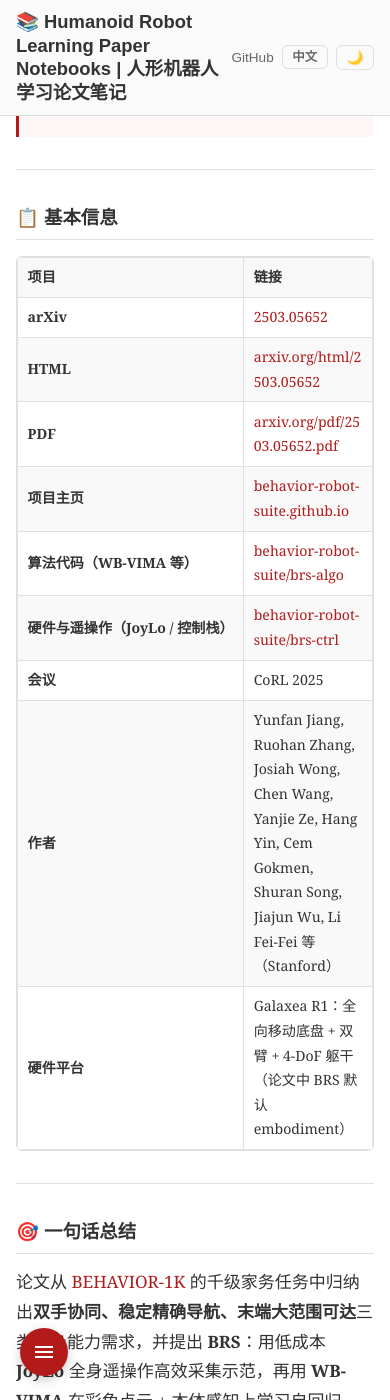
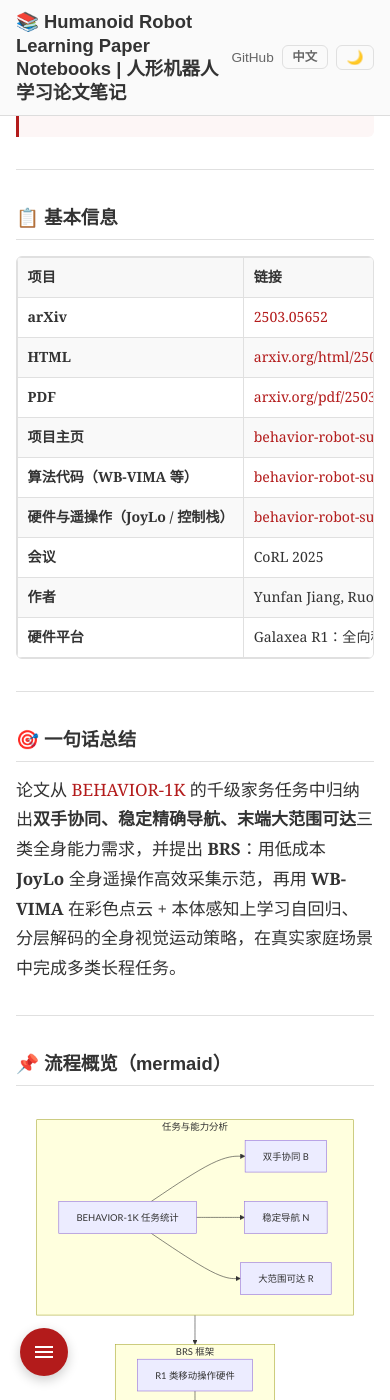
Before and after one commit to ImChong/Humanoid_Robot_Learning_Paper_Notebooks, a Jekyll site: the page built from papers/03_High_Impact_Selection/BEHAVIOR_Robot_Suite_Streamlining_Real-World_Whole-Body_Manipulation/BEHAVIOR_Robot_Suite_Streamlining_Real-World_Whole-Body_Manipulation.md, in a window 390 px wide and 1400 px high, scrolled down 400 px. Built offline with Jekyll 4.4.1, drawn with Linux system fonts in a browser that asks for light colours.

Commit message:
fix(css): 窄屏论文表格改为内容定宽并可横向滚动
在 max-width 1200px 下不再将 .paper-body 内表格强制 100% 宽度，
避免与 overflow-wrap:anywhere 叠加导致末列被压成单字竖排；
恢复 width:max-content、在 .paper-body 上提供横向滚动，
表格内 code 保持单行，兼顾 SONIC 架构表与基本信息两列表。

Co-authored-by: Chong Liu <chongliu2021@163.com>

```diff
--- a/assets/css/style.css
+++ b/assets/css/style.css
@@ -1438,6 +1438,11 @@ html[data-lang-mode="zh"] .footer-text-zh {
     width: 100%;
     max-width: 100%;
     min-width: 0;
+    /* Wide Markdown tables: let columns size to content and scroll horizontally
+       instead of forcing width:100% + overflow-wrap:anywhere (which squeezes
+       later columns to one character per line on narrow viewports). */
+    overflow-x: auto;
+    -webkit-overflow-scrolling: touch;
   }
 
   .paper-body h1,
@@ -1461,21 +1466,27 @@ html[data-lang-mode="zh"] .footer-text-zh {
   }
 
   .paper-body table {
-    width: 100%;
+    width: max-content;
     min-width: 100%;
-    max-width: 100%;
+    max-width: none;
     table-layout: auto;
   }
 
   .paper-body th,
   .paper-body td {
-    overflow-wrap: anywhere;
-    word-break: break-word;
+    overflow-wrap: break-word;
+    word-break: normal;
+  }
+
+  /* Inline code in tables (e.g. hidden_dims arrays): keep on one line so
+     columns stay readable; horizontal scroll on .paper-body handles overflow. */
+  .paper-body th code,
+  .paper-body td code {
+    white-space: nowrap;
   }
 
   /* Key–value style tables (e.g. 基本信息): do not let column 1 shrink to
-     per-glyph breaks; the blanket overflow-wrap:anywhere above makes short
-     labels min-content to ~1ch wide on narrow viewports. */
+     awkward wraps; short labels stay on one line when there is room. */
   .paper-body th:first-child,
   .paper-body td:first-child {
     white-space: nowrap;
```
